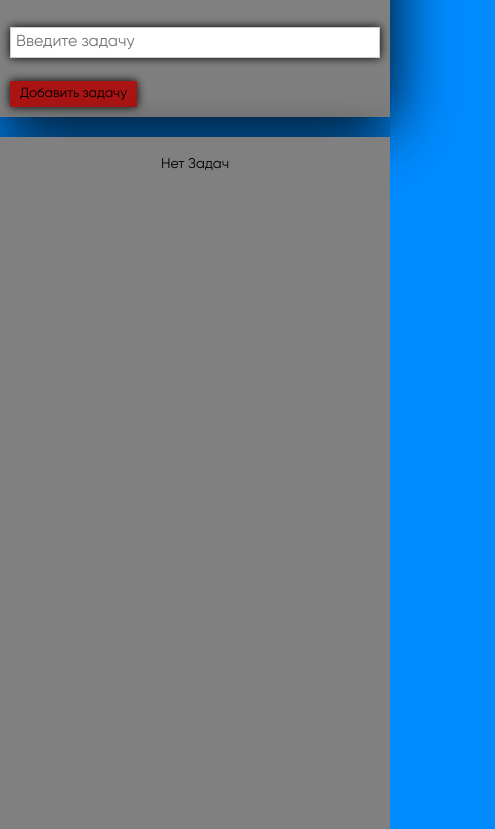
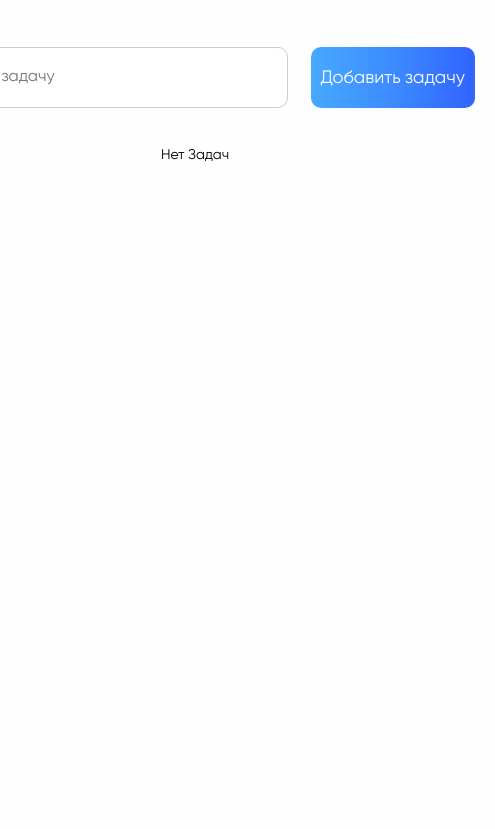
Before and after one commit to GeoSv23/toDo, a website built with Vite: page index.html in a window 390 px wide. Shown: the part 83-912 px from the top of the page, 495 px wide, since content can reach past the window. Built offline with nearby package versions, Linux system fonts and the light colour scheme.

Commit message:
min help from Arturro

```diff
--- a/src/styles/colors.scss
+++ b/src/styles/colors.scss
@@ -1,2 +1,16 @@
 $bodyDark: #008bff;
 $blocksDark: #808080;
+
+$backgroundGradientWebkit: -webkit-linear-gradient(
+  90deg,
+  #47a9fe,
+  #3d8bff,
+  #3064fe
+); /* Chrome 10-25, Safari 5.1-6 */
+
+$backgroundGradient: linear-gradient(
+  90deg,
+  #47a9fe,
+  #3d8bff,
+  #3064fe
+); /* W3C, IE 10+/ Edge, Firefox 16+, Chrome 26+, Opera 12+, Safari 7+ */
--- a/src/styles/style.scss
+++ b/src/styles/style.scss
@@ -11,7 +11,9 @@ body {
   margin: 0px;
   padding: 20px;
   font-family: "Gilroy";
-  background-color: $bodyDark;
+  // background-color: $bodyDark;
+  background: $backgroundGradientWebkit;
+  background: $backgroundGradient;
   background-position: 0%;
   background-repeat: round;
   display: flex;
@@ -25,19 +27,18 @@ body {
   align-items: center;
   flex-direction: column;
   display: flex;
-  max-width: 350px;
+  // max-width: 350px;
+  min-width: 600px;
 }
 
 .form {
   top: 10px;
   position: sticky;
-
-  background-color: $blocksDark;
-  box-shadow: 0px 20px 60px;
-  // border-radius: 0px;
-  // width: 100%;
-  margin: 10px;
+  background-color: #fefeff;
+  // box-shadow: 0px 20px 60px;
   min-width: 100%;
+  border-radius: 10px 10px 0 0;
+  padding: 20px;
 }
 
 .titleAndChangeTheme {
@@ -48,26 +49,31 @@ body {
 }
 
 #todoForm {
-  margin: 10px;
-  border-radius: 0;
   display: flex;
-  flex-wrap: wrap;
   gap: 23px;
 }
 
 #taskInput {
-  padding: 5px;
+  padding: 20px;
   border: 1px solid #ccc;
-  box-shadow: 0px 0px 10px;
+  // box-shadow: 0px 0px 10px;
   width: 100%;
+  border-radius: 10px;
 }
 
 #addTask {
-  background-color: #ad1515;
+  background: $backgroundGradientWebkit;
+  background: $backgroundGradient;
+
+  color: #fefeff;
+  font-size: 18px;
+  font-weight: 400;
+
   border: none;
-  box-shadow: 0px 0px 10px;
+  border-radius: 10px;
   padding: 5px 10px;
   cursor: pointer;
+  white-space: nowrap;
 }
 
 #addTask:hover {
@@ -84,28 +90,27 @@ body {
 }
 
 .tasks__wrapper {
+  padding: 20px;
   z-index: 1;
   min-width: 100%;
-  box-shadow: 0px 20px 60px;
-  background-color: $blocksDark;
-  padding: 0px;
+  background-color: #fefeff;
   min-height: 500px;
-  margin: 10px;
+  border-radius: 0 0 10px 10px;
 }
 
 #taskList {
+  display: flex;
+  flex-direction: column;
+  gap: 15px;
   list-style-type: none;
-  margin: 10px;
 }
 
 .task-item {
   color: #060606;
-  box-shadow: 0px 0px 10px;
   display: flex;
   align-items: center;
   justify-content: space-between;
-  margin: 5px 0;
-  padding: 10px;
+  padding: 13px 10px;
   background-color: $bodyDark;
   border-radius: 5px;
 }
@@ -120,6 +125,7 @@ body {
 }
 
 img {
+  margin-inline: 10px;
   width: 20px;
   height: 20px;
   transition: all ease 0.2s;
@@ -166,7 +172,8 @@ img:hover {
 }
 
 .task-input {
-  width: 110px;
+  margin-right: auto;
+  // width: 110px;
   background-color: $bodyDark;
 }
 
@@ -176,7 +183,7 @@ img:hover {
 
 .removing {
   color: #060606;
-  box-shadow: 0px 0px 10px;
+  // box-shadow: 0px 0px 10px;
   display: flex;
   align-items: center;
   justify-content: space-between;
@@ -198,7 +205,7 @@ img:hover {
   background: #008bff;
   margin: 10px auto;
   border-radius: 3px;
-  box-shadow: 0px 0px 10px;
+  // box-shadow: 0px 0px 10px;
   &:hover {
     cursor: pointer;
   }
@@ -223,7 +230,7 @@ img:hover {
   }
 
   .form {
-    box-shadow: 0px 10px 60px;
+    // box-shadow: 0px 10px 60px;
     margin-top: 0px;
     top: 0px;
     width: 100%;
```
